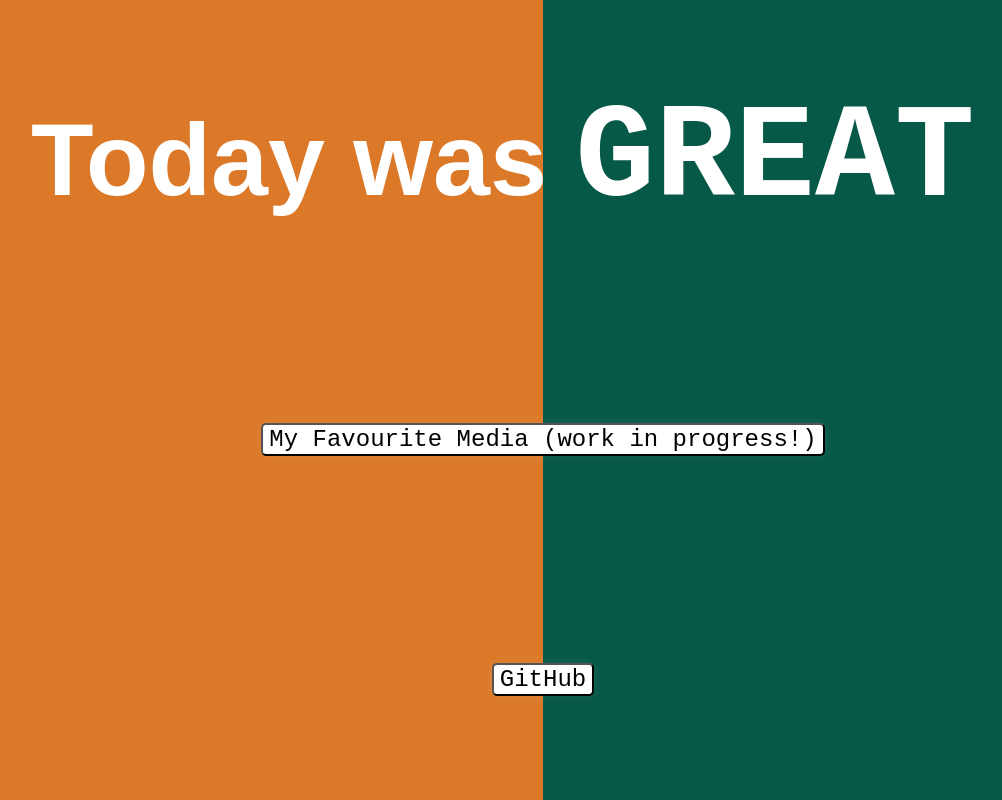
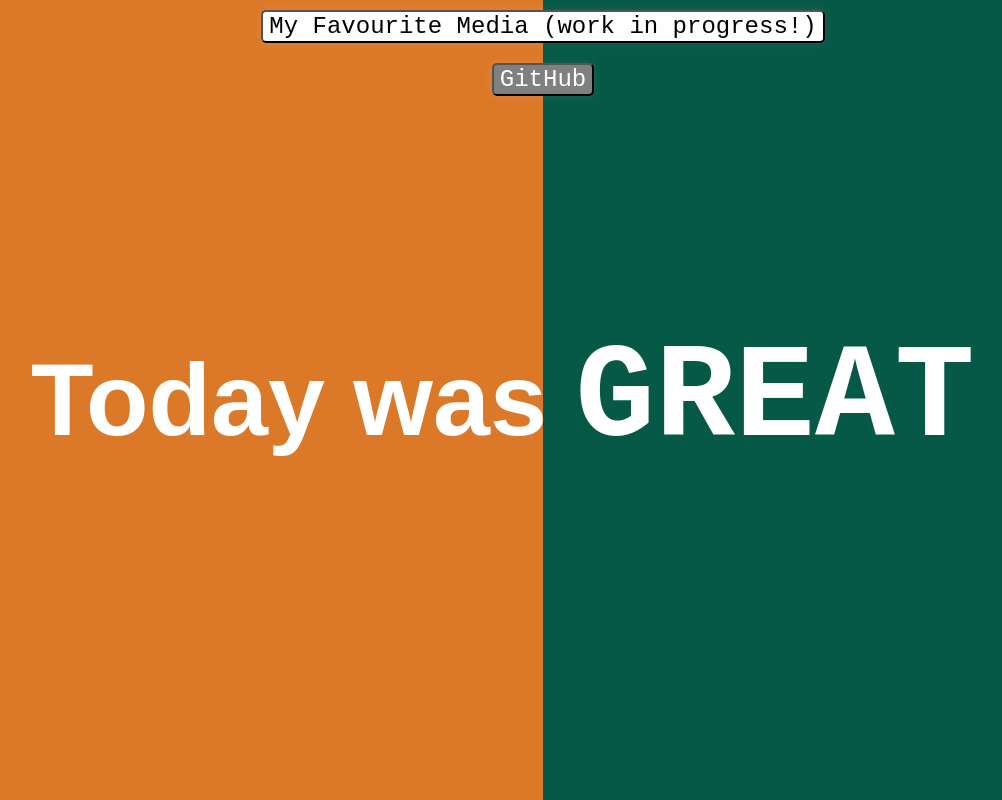
Before and after one commit to maghfoor-a/personal-website, a React (Create React App) app: page / in a window 1280 px wide. Shown: the whole page, without its empty margins (97-1099 px from the left). Built offline with nearby package versions, Linux system fonts and the light colour scheme.

Commit message:
installed prettier and added buttons with z-index

```diff
--- a/package.json
+++ b/package.json
@@ -20,7 +20,8 @@
     "start": "react-scripts start",
     "build": "react-scripts build",
     "test": "react-scripts test",
-    "eject": "react-scripts eject"
+    "eject": "react-scripts eject",
+    "format": "prettier --write src"
   },
   "eslintConfig": {
     "extends": [
@@ -39,5 +40,8 @@
       "last 1 firefox version",
       "last 1 safari version"
     ]
+  },
+  "devDependencies": {
+    "prettier": "2.8.0"
   }
 }
--- a/src/App.tsx
+++ b/src/App.tsx
@@ -1,7 +1,6 @@
-import AppHeader from "./components/AppHeader"
+import AppHeader from "./components/AppHeader";
 
 function App() {
-
   return (
     <>
       <AppHeader />
--- a/src/components/AppHeader.css
+++ b/src/components/AppHeader.css
@@ -67,7 +67,7 @@
   color: rgb(0, 0, 0);
   font-size: x-large;
   font-family: "Courier New", Courier, monospace;
-  margin: 3px;
+  margin: 10px;
   border-radius: 5px;
   cursor: pointer;
   box-shadow: 0 0 10px rgba(255, 255, 255, 0.1);
@@ -77,17 +77,20 @@
   transition-property: box-shadow, transform;
 }
 
-.githubBtn {
-  background-color: #ffffff;
-  color: rgb(0, 0, 0);
-  font-size: x-large;
-  font-family: "Courier New", Courier, monospace;
-  margin: 3px;
-  border-radius: 5px;
-  cursor: pointer;
-  box-shadow: 0 0 10px rgba(255, 255, 255, 0.1);
-  -webkit-transition-duration: 0.2s;
-  transition-duration: 0.2s;
-  -webkit-transition-property: box-shadow, transform;
-  transition-property: box-shadow, transform;
+.AllButtons {
+  display: grid;
+  place-items: center;
+  position: relative;
+  z-index: 3;
 }
+.button:hover,
+.button:active {
+  box-shadow: 0 0 10px rgba(0, 0, 0, 0.5);
+  -webkit-transform: scale(1.1);
+  transform: scale(1.1);
+}
+
+#github {
+  color: white;
+  background-color: #817f7f;
+}
--- a/src/components/AppHeader.tsx
+++ b/src/components/AppHeader.tsx
@@ -1,15 +1,13 @@
-import "./AppHeader.css"
+import "./AppHeader.css";
 import React from "react";
 
 function AppHeader(): JSX.Element {
-
   const [widthPct, setWidthPct] = React.useState<number>(50);
 
   const handleMove = (e: any) => {
-
     const xPercentage = (e.clientX / window.innerWidth) * 100;
-        setWidthPct(xPercentage)
-    }
+    setWidthPct(xPercentage);
+  };
 
   return (
     <>
@@ -18,19 +16,34 @@ function AppHeader(): JSX.Element {
           <h2 className="title">
             Today was <span className="fancy">GOOD</span>
           </h2>
-                    <a href="https://my-favourite-media.netlify.app/" target="_blank" rel="noopener noreferrer"><button className="button">My Favourite Media (work in progress!)</button></a>
-                    <a href="https://github.com/maghfoor-a" target="_blank" rel="noopener noreferrer"><button className="button">GitHub</button></a>
         </div>
         <div id="right-side" className="side">
           <h2 className="title">
             Today was <span className="fancy">GREAT</span>
           </h2>
-                    <a href="https://my-favourite-media.netlify.app/" target="_blank" rel="noopener noreferrer"><button className="button">My Favourite Media (work in progress!)</button></a>
-                    <a href="https://github.com/maghfoor-a" target="_blank" rel="noopener noreferrer"><button className="githubBtn">GitHub</button></a>
         </div>
-
+        <div className="AllButtons">
+          <a
+            href="https://my-favourite-media.netlify.app/"
+            target="_blank"
+            rel="noopener noreferrer"
+          >
+            <button className="button">
+              My Favourite Media (work in progress!)
+            </button>
+          </a>
+          <a
+            href="https://github.com/maghfoor-a"
+            target="_blank"
+            rel="noopener noreferrer"
+          >
+            <button className="button" id="github">
+              GitHub
+            </button>
+          </a>
+        </div>
       </div>
     </>
-    )
+  );
 }
 export default AppHeader;
```
Also changed, not shown: src/index.tsx (+4 -4 lines), src/utils/handleOnMove.ts (+3 -5 lines), 1 other file (tests, documents, lock files or other folders). Lines whose indentation alone changed are shown as unchanged.
